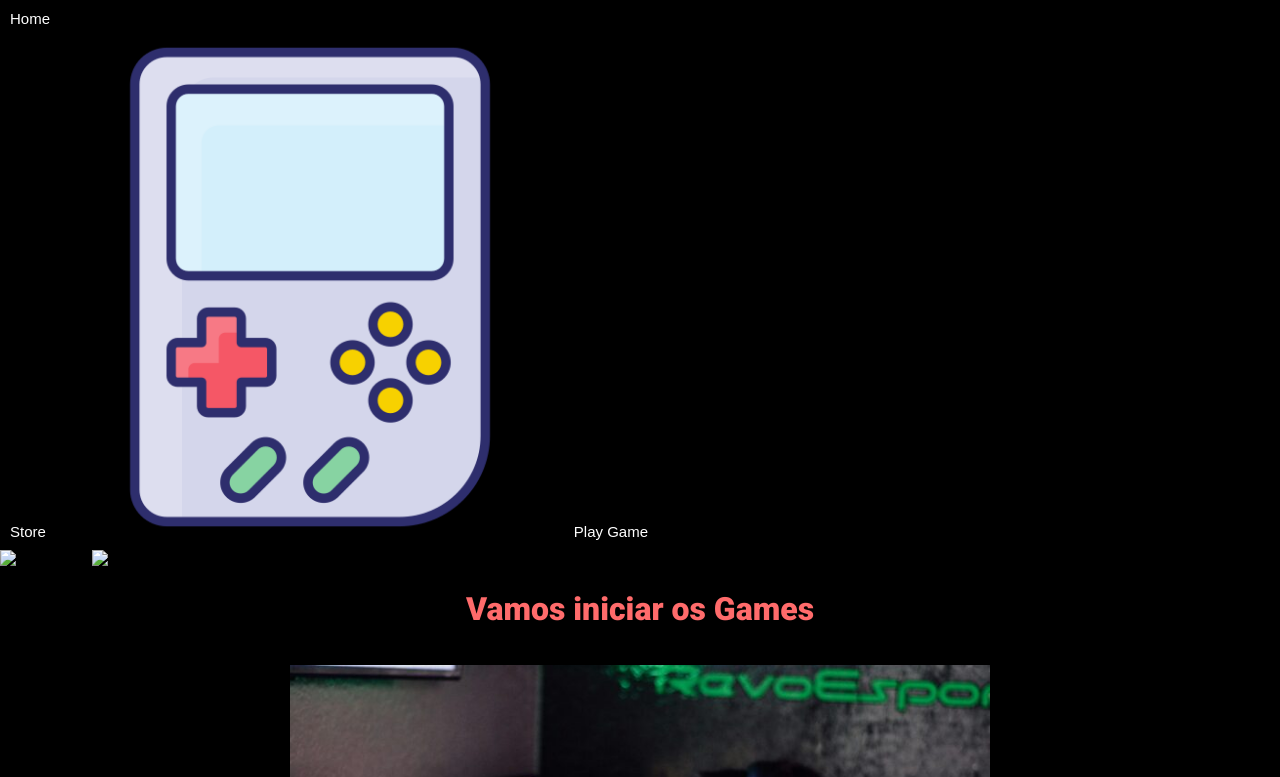
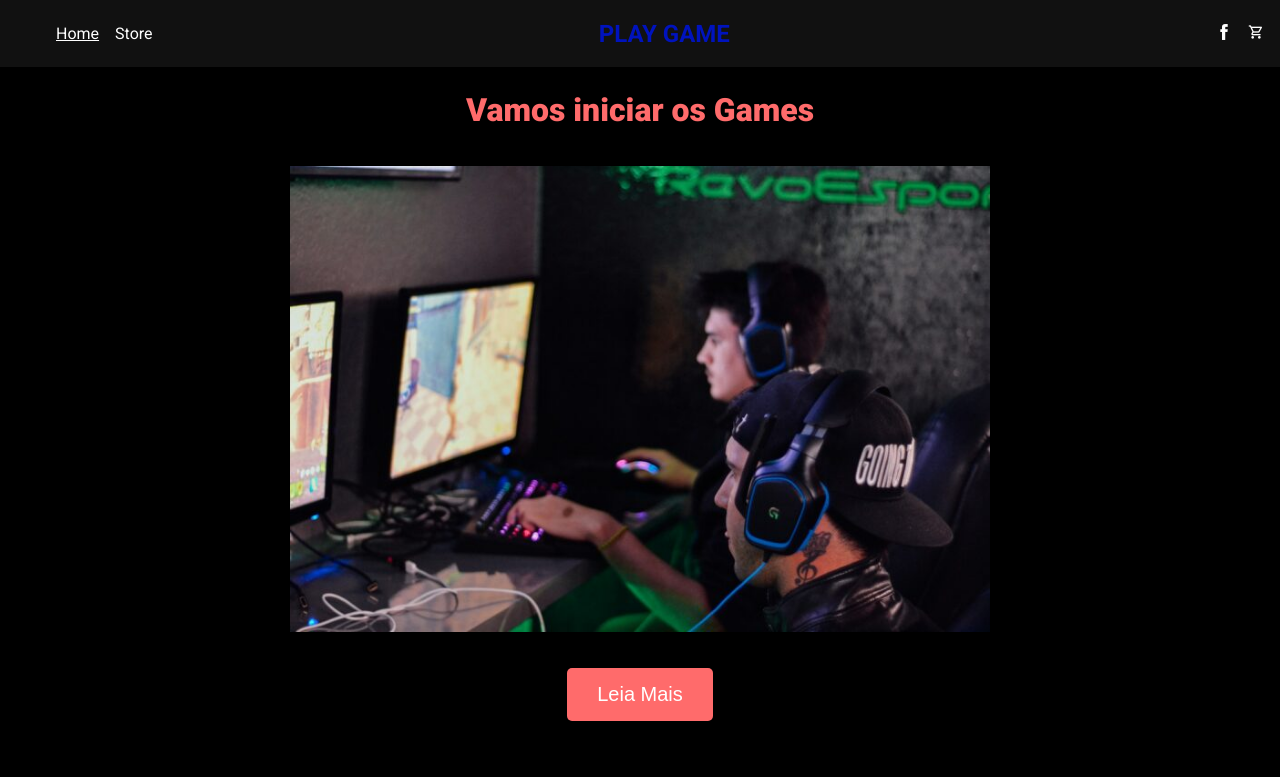
Before and after one commit to JuliaOizumi/CP2Front-end, a plain HTML site: page index.html in a window 1280 px wide. Shown: the top 777 px of the page. Drawn offline with Linux system fonts and the light colour scheme.

Commit message:
adicionar estilo cabecalho

```diff
--- a/css/style.css
+++ b/css/style.css
@@ -195,6 +195,53 @@ a {
   margin: 16px 0;
   grid-column: span 2 / span 2;
 }
+header {
+  position: sticky;
+  top: 0;
+  background-color: #111;
+  z-index: 10;
+}
+
+.logo {
+  display: none;
+  height: 50px;
+  width: 50px;
+}
+
+nav {
+  display: flex;
+  padding: 8px 16px;
+  justify-content: space-between;
+  align-items: center;
+}
+
+nav ul {
+  display: flex;
+  gap: 16px;
+}
+
+nav a {
+  color: white;
+  text-decoration: none;
+}
+
+nav a:hover {
+  text-decoration: underline;
+}
+
+a[aria-current="true"] {
+  text-decoration: underline;
+}
+
+.navbar-title {
+  font-size: 24px;
+  font-weight: bold;
+  color: #0013be;
+}
+.navbar-icon {
+  height: 16px;
+  width: 16px;
+}
 
 @media screen and (min-width: 768px) {
   .field-group {
--- a/index.html
+++ b/index.html
@@ -13,23 +13,44 @@
 
   <body>
     <header>
-      <button class="button">Home</button>
-
-      <div class="center-content">
-        <button class="button">Store</button>
+      <nav>
+        <div class="navigation-links">
+          <ul>
+            <li><a href="#" aria-current="true">Home</a></li>
+            <li><a href="#">Store</a></li>
+          </ul>
+        </div>
+        <div class="centered">
         <img
           src="img/icones/game-console.jpg.png"
-          .
           alt="Imagem"
           class="logo"
         />
-        <button class="button">Play Game</button>
+          <span class="navbar-title">PLAY GAME</span>
       </div>
 
-      <div class="right-images">
-        <img src="img/icones/facebook.jpg." alt="Imagem 1" />
-        <img src="img/icones/shopping.jpg." alt="Imagem 2" />
+        <div class="navigation-links">
+          <ul>
+            <li>
+              <a href="#"
+                ><a href="https://facebook.com"
+                  ><img
+                    class="navbar-icon"
+                    src="img/icones/facebook-16.png"
+                    alt="Imagem 1" /></a
+              ></a>
+            </li>
+            <li>
+              <a href="#"
+                ><img
+                  class="navbar-icon"
+                  src="img/icones/shopping-cart-16.png"
+                  alt="Imagem 2"
+              /></a>
+            </li>
+          </ul>
       </div>
+      </nav>
     </header>
     <div class="content">
       <section id="main-content">
```
